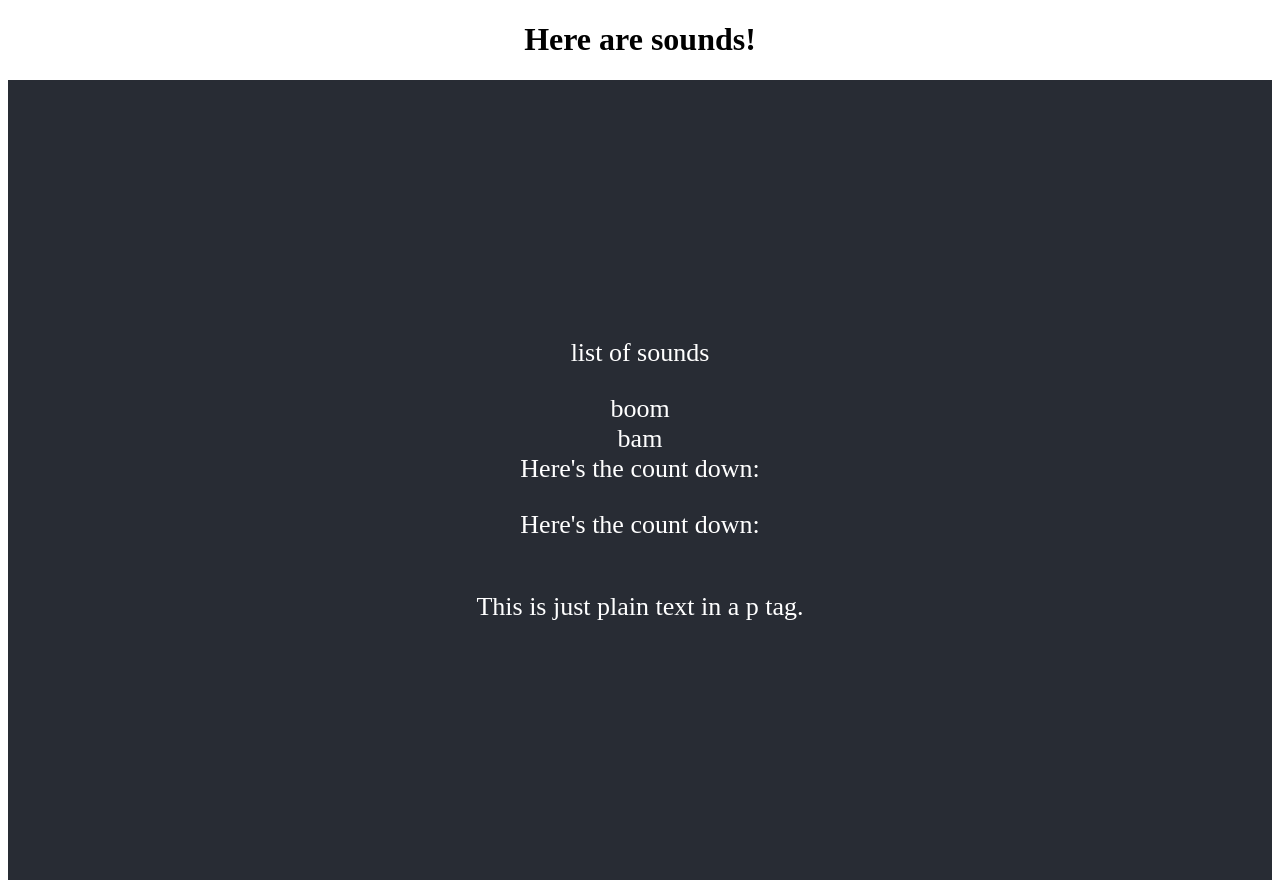
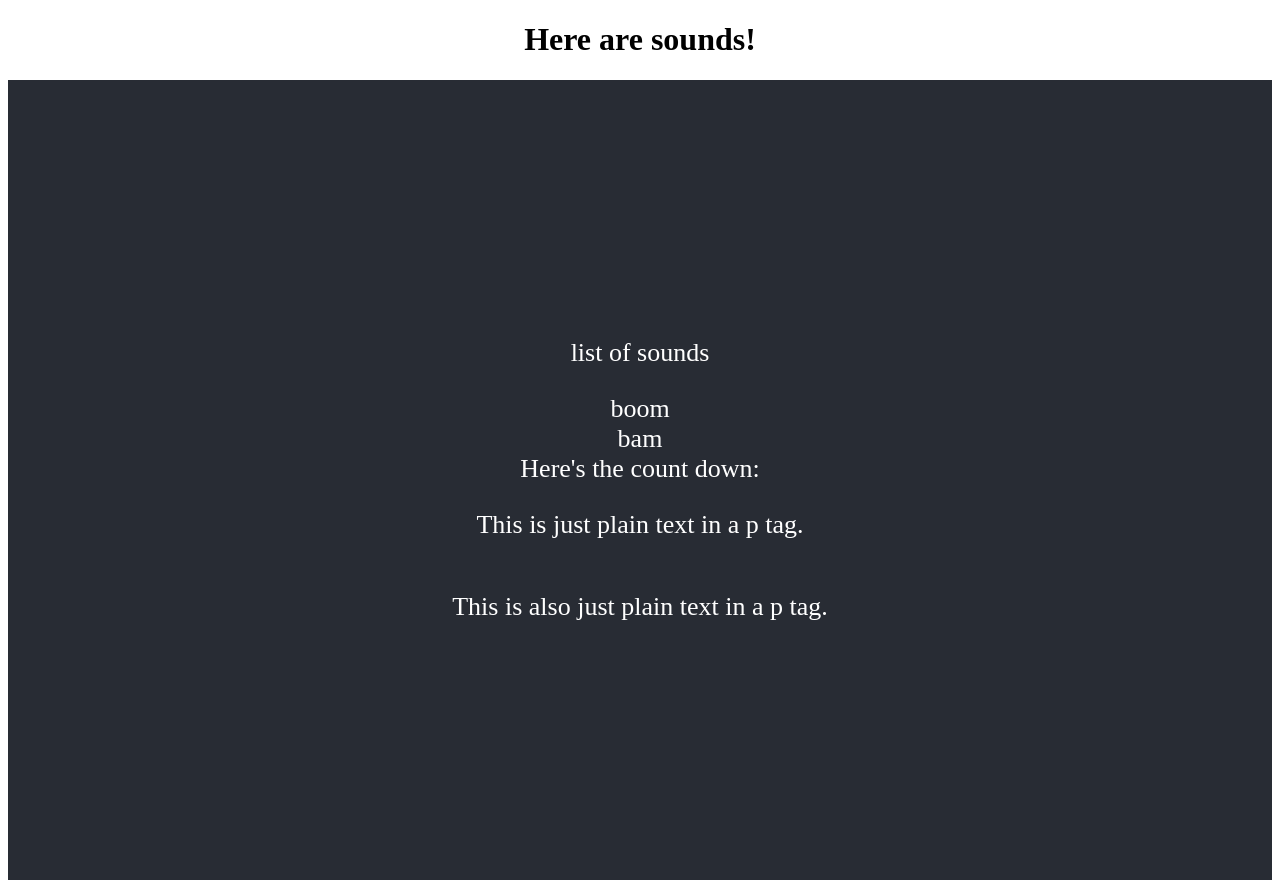
Before and after one commit to coryjbergquist/react-redux-sound-organizer, a React (Create React App) app: page / in a window 1280 px wide. Built offline with nearby package versions, Linux system fonts and the light colour scheme.

Commit message:
removed countDown from App.js

```diff
--- a/src/App.js
+++ b/src/App.js
@@ -17,10 +17,10 @@ class App extends Component {
           <SoundsListContainer />
         </div>
           <p>
-            {this.props.countDown.countDown}
+            This is just plain text in a p tag.
           </p>
           <p>
-            This is just plain text in a p tag.
+            This is also just plain text in a p tag.
           </p>
         </header>
       </div>
@@ -28,7 +28,7 @@ class App extends Component {
   }
 }
 
-const mapStateToProps = state => ({ countDown: state.countDown})
+const mapStateToProps = state => ({})
 
 
 export default connect(mapStateToProps)(App)
```
